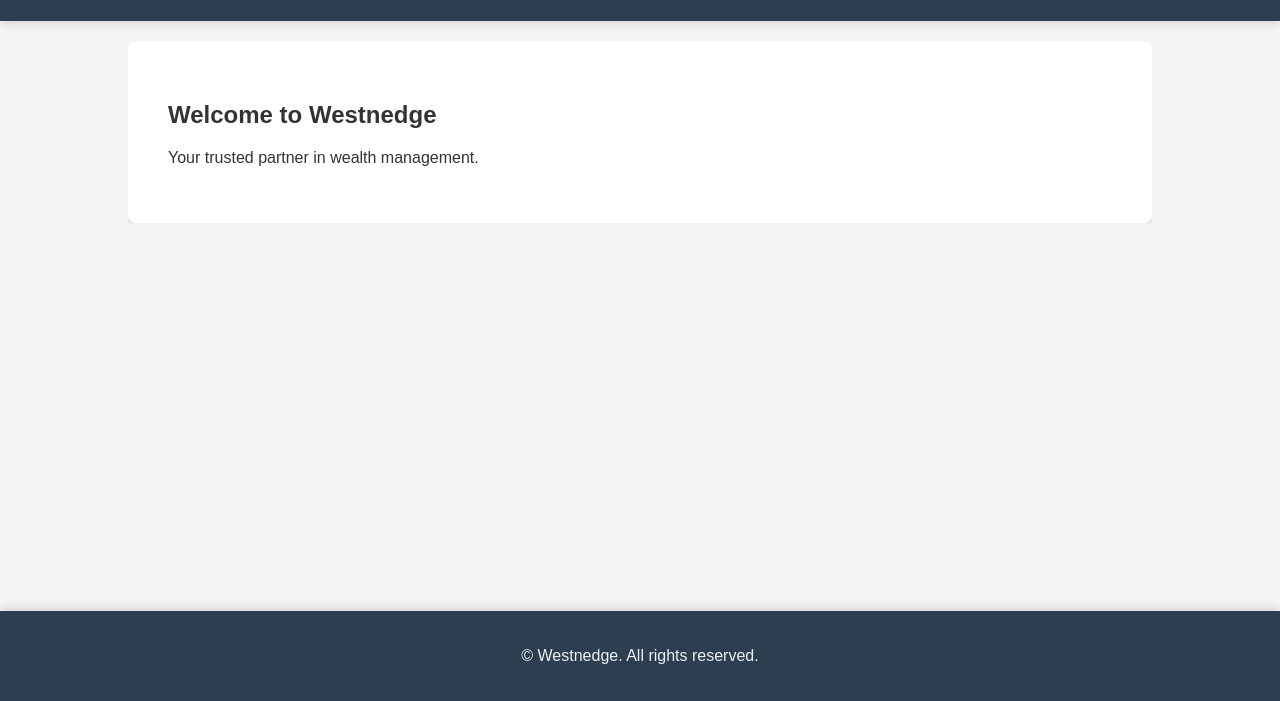
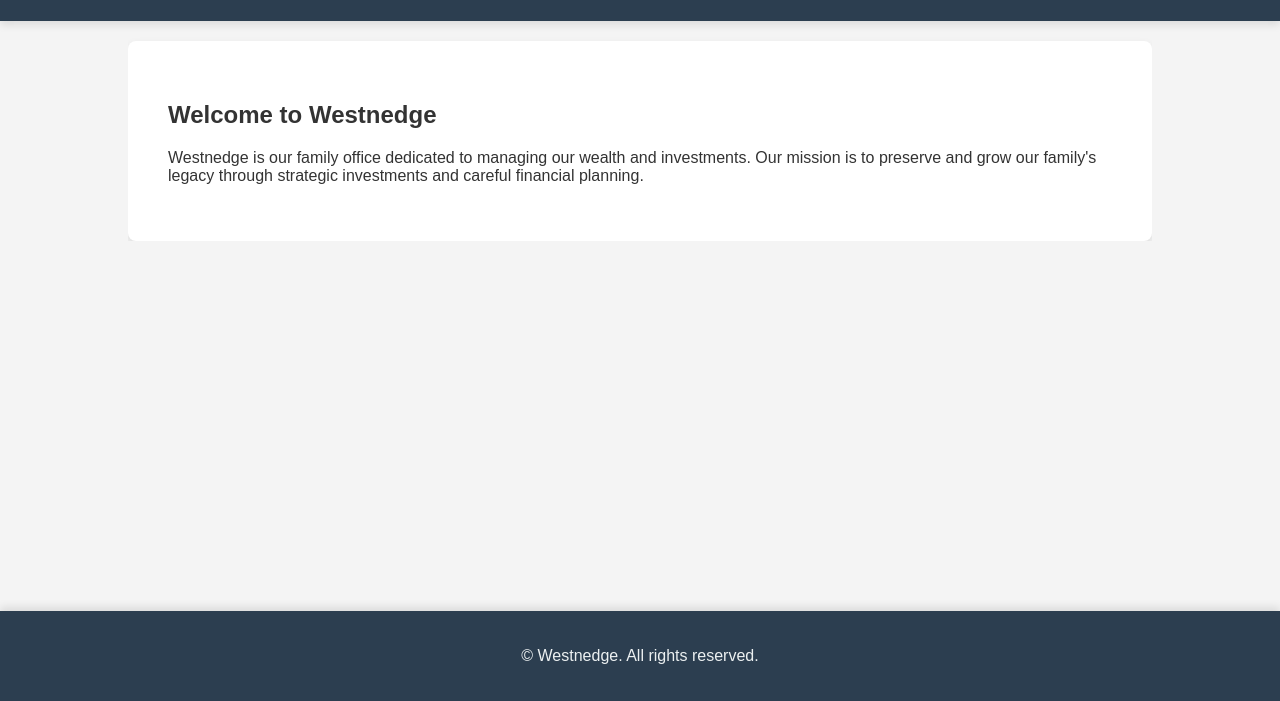
Before and after one commit to westnedge/westnedge.github.io, a plain HTML site: page index.html in a window 1280 px wide. Shown: the part 99-800 px from the top of the page. Drawn offline with Linux system fonts and the light colour scheme; a web font is replaced by a local one.

Commit message:
Update index.html

```diff
--- a/index.html
+++ b/index.html
@@ -60,7 +60,7 @@
     <div class="container">
         <div class="main-content">
             <h2>Welcome to Westnedge</h2>
-            <p>Your trusted partner in wealth management.</p>
+            <p>Westnedge is our family office dedicated to managing our wealth and investments. Our mission is to preserve and grow our family's legacy through strategic investments and careful financial planning.</p>
         </div>
     </div>
     <footer>
```
